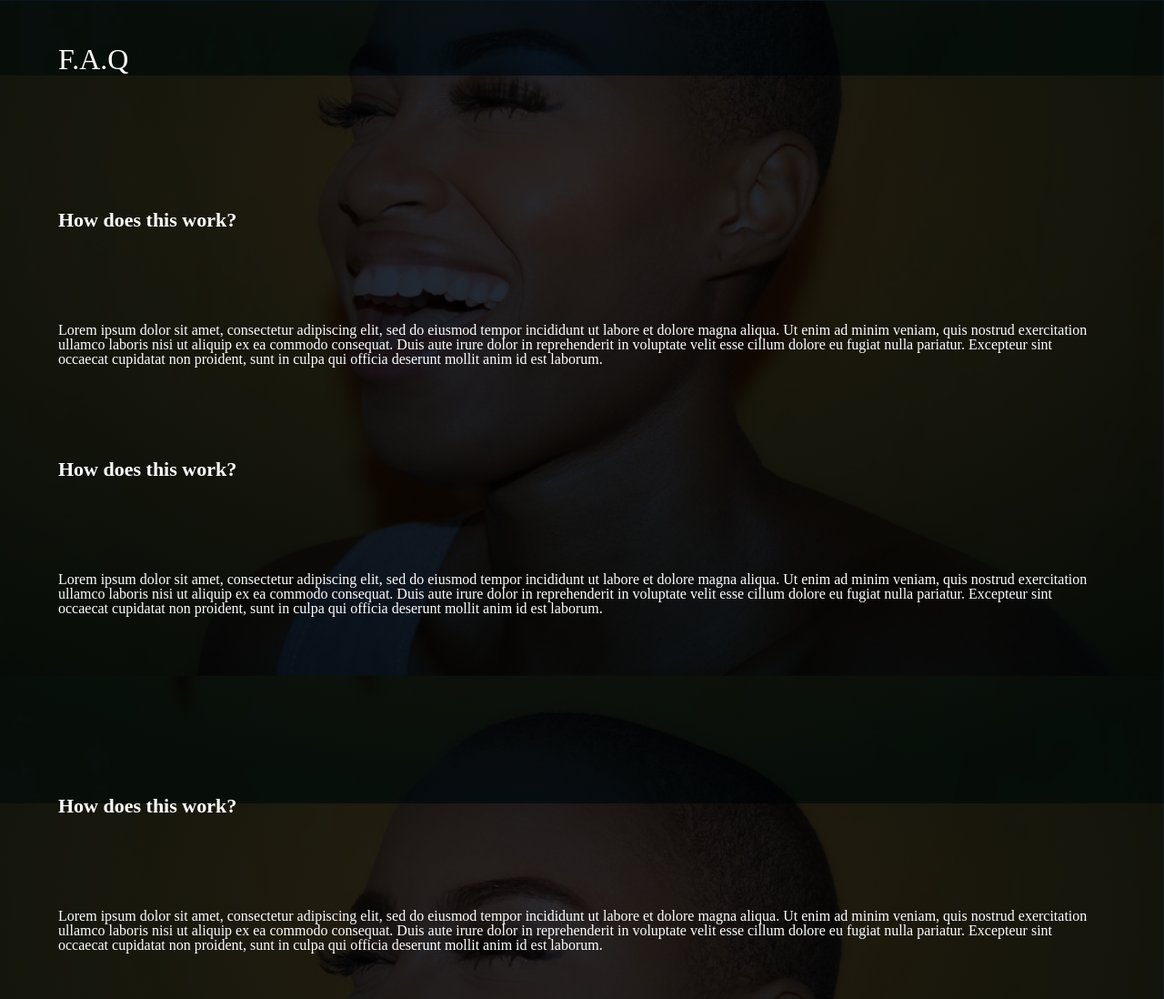
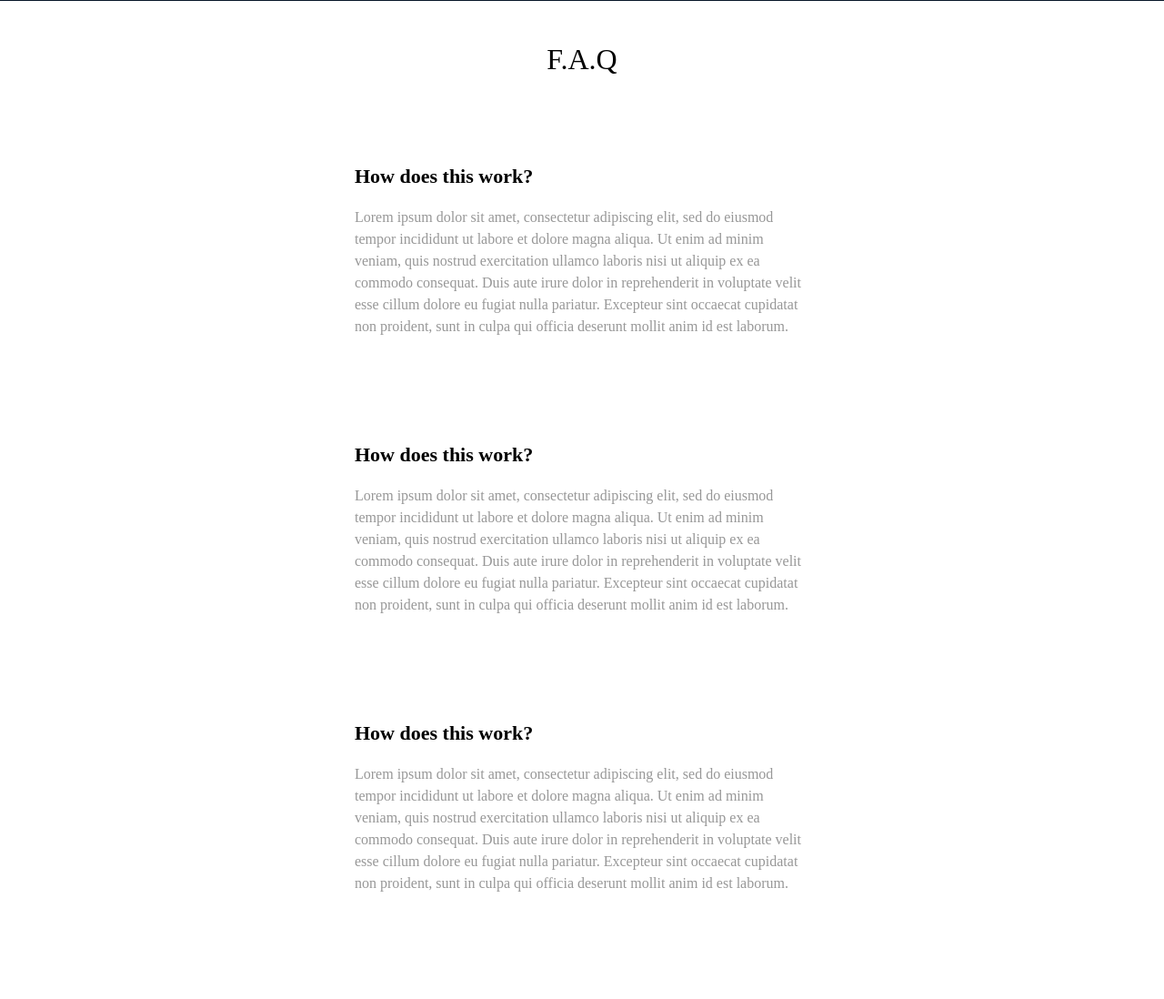
Before and after one commit to urbanishimwe/alx_html_css, a plain HTML site: page css_advanced/index.html in a window 1280 px wide. Shown: the part 3917-5015 px from the top of the page at 91% size. Drawn offline with Linux system fonts and the light colour scheme.

Commit message:
styled faq section

```diff
--- a/css_advanced/index.html
+++ b/css_advanced/index.html
@@ -182,53 +182,56 @@
             </div>
             <button class="bg-rose">REGISTER FOR FREE</button>
         </section>
-        <section>
+        <section class="flex-col faq bg-white">
             <h2>F.A.Q</h2>
-            <div>
-                <div>
+            <div class="flex-row">
                 <div>
                     <h3>How does this work?</h3>
-                    </div>
-                    <div>
+
+                    <p>
                         Lorem ipsum dolor sit amet, consectetur adipiscing elit, sed do eiusmod tempor incididunt ut
                         labore et dolore magna aliqua. Ut enim ad minim veniam, quis nostrud exercitation ullamco
                         laboris nisi ut aliquip ex ea commodo consequat. Duis aute irure dolor in reprehenderit in
-                        voluptate velit esse cillum dolore eu fugiat nulla pariatur. Excepteur sint occaecat cupidatat
+                        voluptate velit esse cillum dolore eu fugiat nulla pariatur. Excepteur sint occaecat
+                        cupidatat
                         non proident, sunt in culpa qui officia deserunt mollit anim id est laborum.
+                    </p>
                 </div>
-
                 <div>
                     <h3>How does this work?</h3>
-                    </div>
-                    <div>
+
+                    <p>
                         Lorem ipsum dolor sit amet, consectetur adipiscing elit, sed do eiusmod tempor incididunt ut
                         labore et dolore magna aliqua. Ut enim ad minim veniam, quis nostrud exercitation ullamco
                         laboris nisi ut aliquip ex ea commodo consequat. Duis aute irure dolor in reprehenderit in
-                        voluptate velit esse cillum dolore eu fugiat nulla pariatur. Excepteur sint occaecat cupidatat
+                        voluptate velit esse cillum dolore eu fugiat nulla pariatur. Excepteur sint occaecat
+                        cupidatat
                         non proident, sunt in culpa qui officia deserunt mollit anim id est laborum.
-                    </div>
+                    </p>
                 </div>
                 <div>
-                    <div>
                     <h3>How does this work?</h3>
-                    </div>
-                    <div>
+
+                    <p>
                         Lorem ipsum dolor sit amet, consectetur adipiscing elit, sed do eiusmod tempor incididunt ut
                         labore et dolore magna aliqua. Ut enim ad minim veniam, quis nostrud exercitation ullamco
                         laboris nisi ut aliquip ex ea commodo consequat. Duis aute irure dolor in reprehenderit in
-                        voluptate velit esse cillum dolore eu fugiat nulla pariatur. Excepteur sint occaecat cupidatat
+                        voluptate velit esse cillum dolore eu fugiat nulla pariatur. Excepteur sint occaecat
+                        cupidatat
                         non proident, sunt in culpa qui officia deserunt mollit anim id est laborum.
+                    </p>
                 </div>
                 <div>
                     <h3>How does this work?</h3>
-                    </div>
-                    <div>
+
+                    <p>
                         Lorem ipsum dolor sit amet, consectetur adipiscing elit, sed do eiusmod tempor incididunt ut
                         labore et dolore magna aliqua. Ut enim ad minim veniam, quis nostrud exercitation ullamco
                         laboris nisi ut aliquip ex ea commodo consequat. Duis aute irure dolor in reprehenderit in
-                        voluptate velit esse cillum dolore eu fugiat nulla pariatur. Excepteur sint occaecat cupidatat
+                        voluptate velit esse cillum dolore eu fugiat nulla pariatur. Excepteur sint occaecat
+                        cupidatat
                         non proident, sunt in culpa qui officia deserunt mollit anim id est laborum.
-                    </div>
+                    </p>
                 </div>
             </div>
         </section>
--- a/css_advanced/styles.css
+++ b/css_advanced/styles.css
@@ -48,7 +48,7 @@ button {
     border: none;
     padding: 1em;
     border-radius: 2em;
-    box-shadow: black 0 2px 3px;
+    box-shadow: var(--black) 0 2px 3px;
     cursor: pointer;
 }
 
@@ -270,6 +270,18 @@ main {
             }
         }
     }
+    .faq {
+        .flex-row {
+            >div {
+                width: 500px;
+                margin: 0 3rem 1rem 3rem;
+            }
+        }
+        p {
+            color: var(--grey);
+            padding-top: 1rem;
+        }
+    }
 }
 
 /* END OF MAIN'S CSS*/
@@ -277,7 +289,3 @@ main {
 footer {
     padding: 1rem 3rem;
 }
-
-/* Star_1 */
-
-/* Star_1 */
```
Lines whose indentation alone changed are shown as unchanged.
